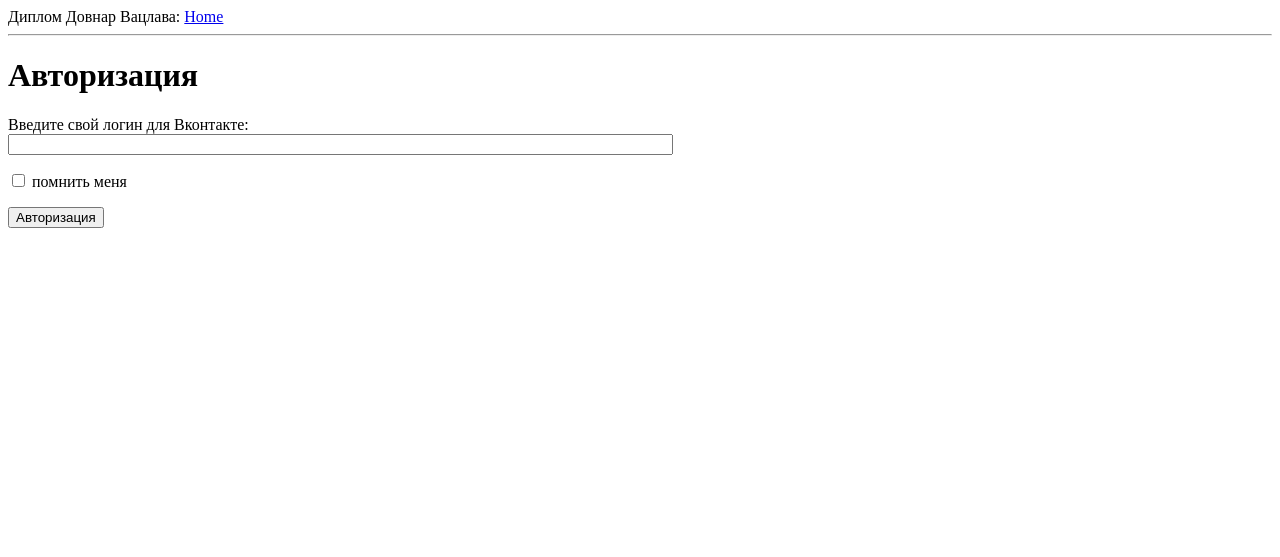
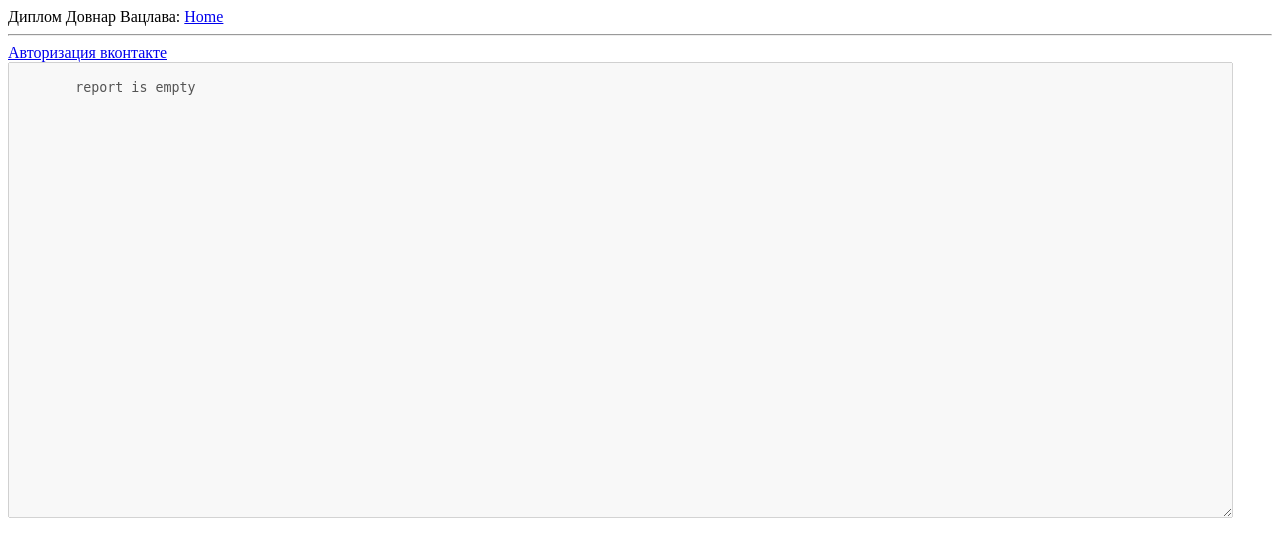
Before and after one commit to vatslav/vk-analytic, a Flask app: page / in a window 1280 px wide. Shown: the top 557 px of the page. Run offline with Flask 2, Linux system fonts and the light colour scheme.

Commit message:
работа над шаблоном

```diff
--- a/web-app1/app/templates/base.html
+++ b/web-app1/app/templates/base.html
@@ -9,15 +9,6 @@
   <body>
     <div>Диплом Довнар Вацлава: <a href="/index">Home</a></div>
     <hr>
-    {% with messages = get_flashed_messages() %}
-    {% if messages %}
-    <ul>
-        {% for message in messages %}
-        <li>{{ message }}</li>
-        {% endfor %}
-    </ul>
-    {% endif %}
-    {% endwith %}
     {% block content %}{% endblock %}
   </body>
 </html>
--- a/web-app1/app/templates/main.html
+++ b/web-app1/app/templates/main.html
@@ -4,18 +4,35 @@
 {% block content %}
 
 
-<h1>Авторизация</h1>
-<form action="" method="post" name="login">
-    {{form.hidden_tag()}}
-    <p>
-        Введите свой логин для Вконтакте:<br>
-        {{ form.openid(size=80) }}
-        {% for error in form.errors.openid %}
-        <span style="color: red;">{{ error }}</span>
-        {% endfor %} <br>
+<!--<h1>Авторизация</h1>-->
+<!--<form action="" method="post" name="login">-->
+    <!--{{form.hidden_tag()}}-->
+    <!--<p>-->
+        <!--Введите свой логин для Вконтакте:<br>-->
+        <!--{{ form.openid(size=80) }}-->
+        <!--{% for error in form.errors.openid %}-->
+        <!--<span style="color: red;">{{ error }}</span>-->
+        <!--{% endfor %} <br>-->
 
-    </p>
-    <p>{{form.remember_me}} помнить меня</p>
-    <p><input type="submit" value="Авторизация"></p>
-</form>
+    <!--</p>-->
+    <!--<p>{{form.remember_me}} помнить меня</p>-->
+    <!--<p><input type="submit" value="Авторизация"></p>-->
+<!--</form>-->
+
+        <A HREF="#nul" ONCLICK="window.open('''https://oauth.vk.com/authorize?
+ client_id=4365397&
+ scope=PERMISSIONS&
+ redirect_uri=REDIRECT_URI&
+ response_type=code&
+ v=API_VERSION ''',
+        '','Toolbar=1,Location=0,Directories=0,Status=0,Menubar=0,Scrollbars=0,Resizable=0,Width=550,Height=400');">Авторизация вконтакте</A>
+<br>
+<textarea readonly disabled cols="150" rows="30">
+    {% if report %}
+        report: {{ report }}!
+    {% else %}
+        report is empty
+    {% endif %}
+</textarea>
+
 {% endblock %}
--- a/web-app1/app/views.py
+++ b/web-app1/app/views.py
@@ -25,10 +25,10 @@ from app.forms import LoginForm
 @app.route('/',methods=['GET','POST'])
 def main():
     form = LoginForm()
-    if form.validate_on_submit():
-        flash('Login requeted for OpenId= %s , remember_me = %s '%( \
-            form.openid.data,str(form.remember_me.data)))
-        return redirect('/index')
+    #if form.validate_on_submit():
+    #    flash('Login requeted for OpenId= %s , remember_me = %s '%( \
+    #        form.openid.data,str(form.remember_me.data)))
+    #    return redirect('/index')
 
     return  render_template('main.html',
                             title='Autorition',
```
